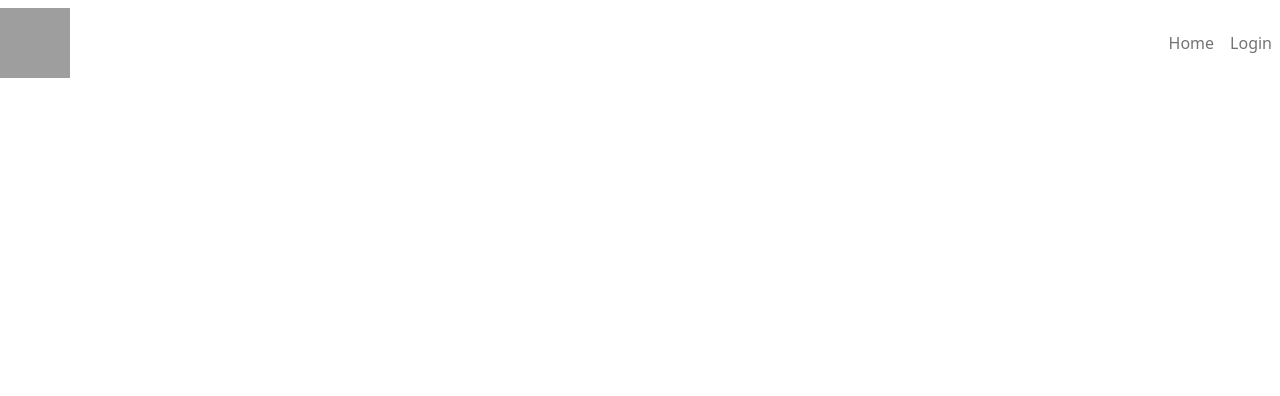
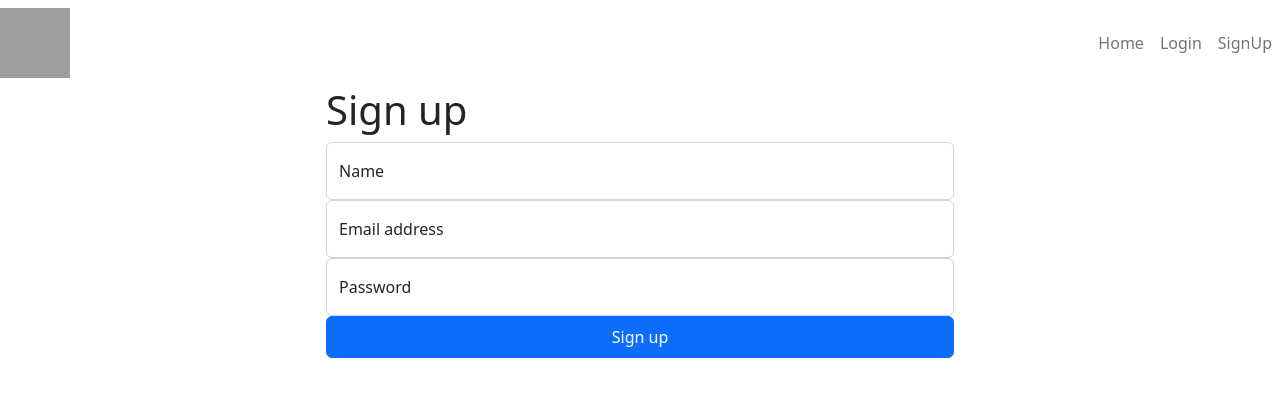
Before and after one commit to ulisesfestin/EstacionamientoYA, a React (Create React App) app in the folder front/: page /signup in a window 1280 px wide. Shown: the top 396 px of the page. Built offline with nearby package versions, Linux system fonts and the light colour scheme; grey boxes are pictures that could not be loaded.

Commit message:
front signup terminado

```diff
--- a/front/src/components/Navbar.js
+++ b/front/src/components/Navbar.js
@@ -18,6 +18,9 @@
                 <li className="nav-item">
                     <Link className="nav-link" exact='true' to="/login">Login</Link>
                 </li>
+                <li className="nav-item">
+                    <Link className="nav-link" exact='true' to="/signup">SignUp</Link>
+                </li>
             </ul>
         </div>
         </nav>
--- a/front/src/components/SignUp.js
+++ b/front/src/components/SignUp.js
@@ -3,7 +3,10 @@
 import { useNavigate } from 'react-router-dom';
 
 
+
 export const SignUp = () => {
+
+  const navigate = useNavigate();
 
     const initialValues = {
         name:'',
@@ -23,7 +26,50 @@
 
   return (
     <div>
-        {/* acá el diseño del formulario + formik */}
+      <div className='row justify-content-center'>
+        <div className='col-md-6'>
+        <h1>Sign up</h1>
+        <Formik
+          initialValues={initialValues}
+          onSubmit={handleForm}
+        >
+          <Form>
+                <div className="form-floating">
+                  <Field
+                    type="name"
+                    className="form-control"
+                    id="floatingInput"
+                    placeholder="name"
+                    name='name'
+                  />
+                  <label htmlFor="floatingInput">Name</label>
+                </div>
+                <div className="form-floating">
+                  <Field
+                    type="email"
+                    className="form-control"
+                    id="floatingInput"
+                    placeholder="name@example.com"
+                    name='email'
+                  />
+                  <label htmlFor="floatingInput">Email address</label>
+                </div>
+                <div className="form-floating">
+                  <Field
+                    type="password"
+                    className="form-control"
+                    id="floatingPassword"
+                    placeholder="Password"
+                    name='password'
+                  />
+                  <label htmlFor="floatingPassword">Password</label>
+                </div>
+
+                <button className="btn btn-primary w-100 py-2" type="submit" onClick={handleForm}>Sign up</button>
+          </Form>
+        </Formik>
+      </div>
+    </div>
     </div>
   )
 }
```
